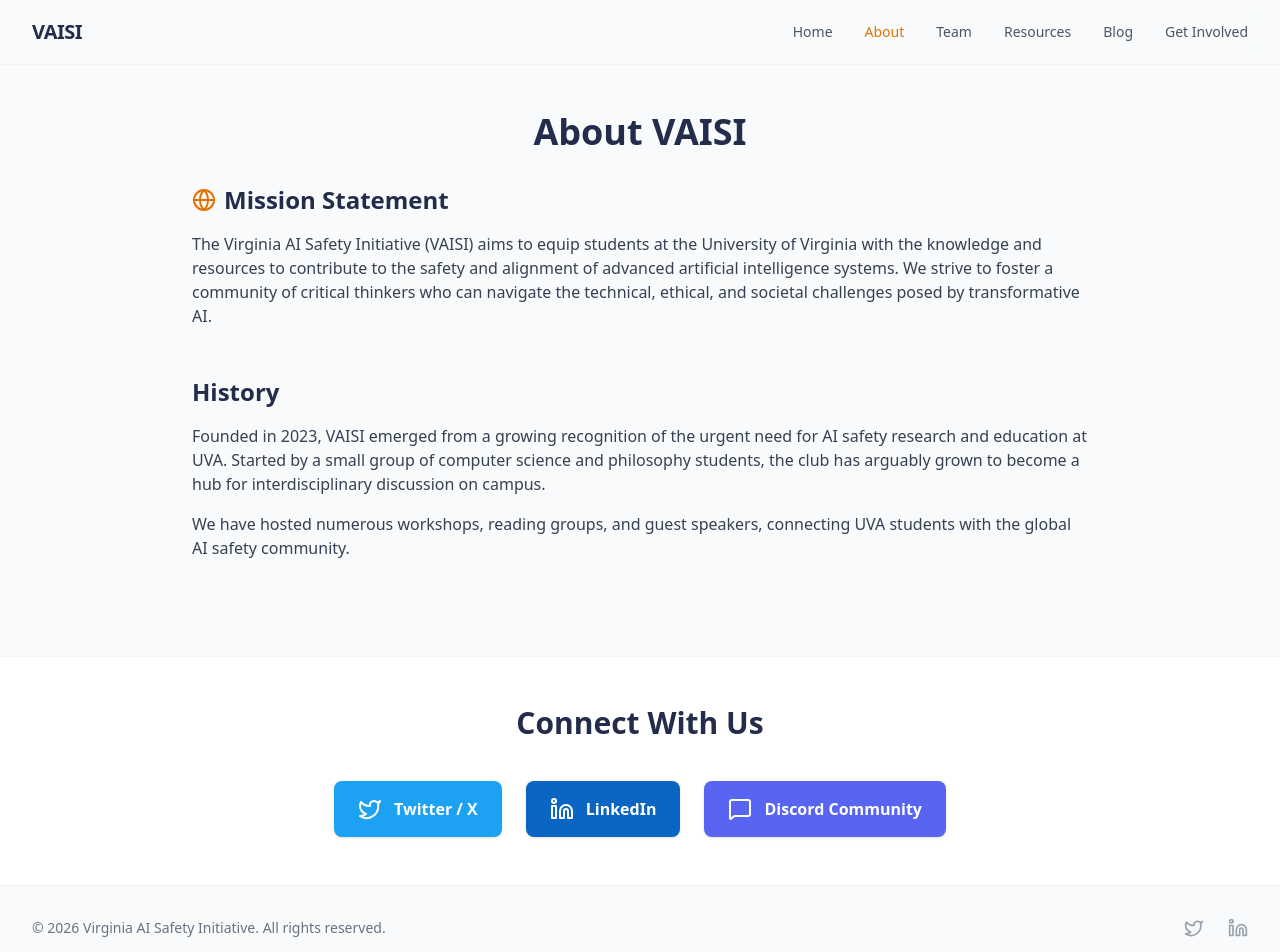
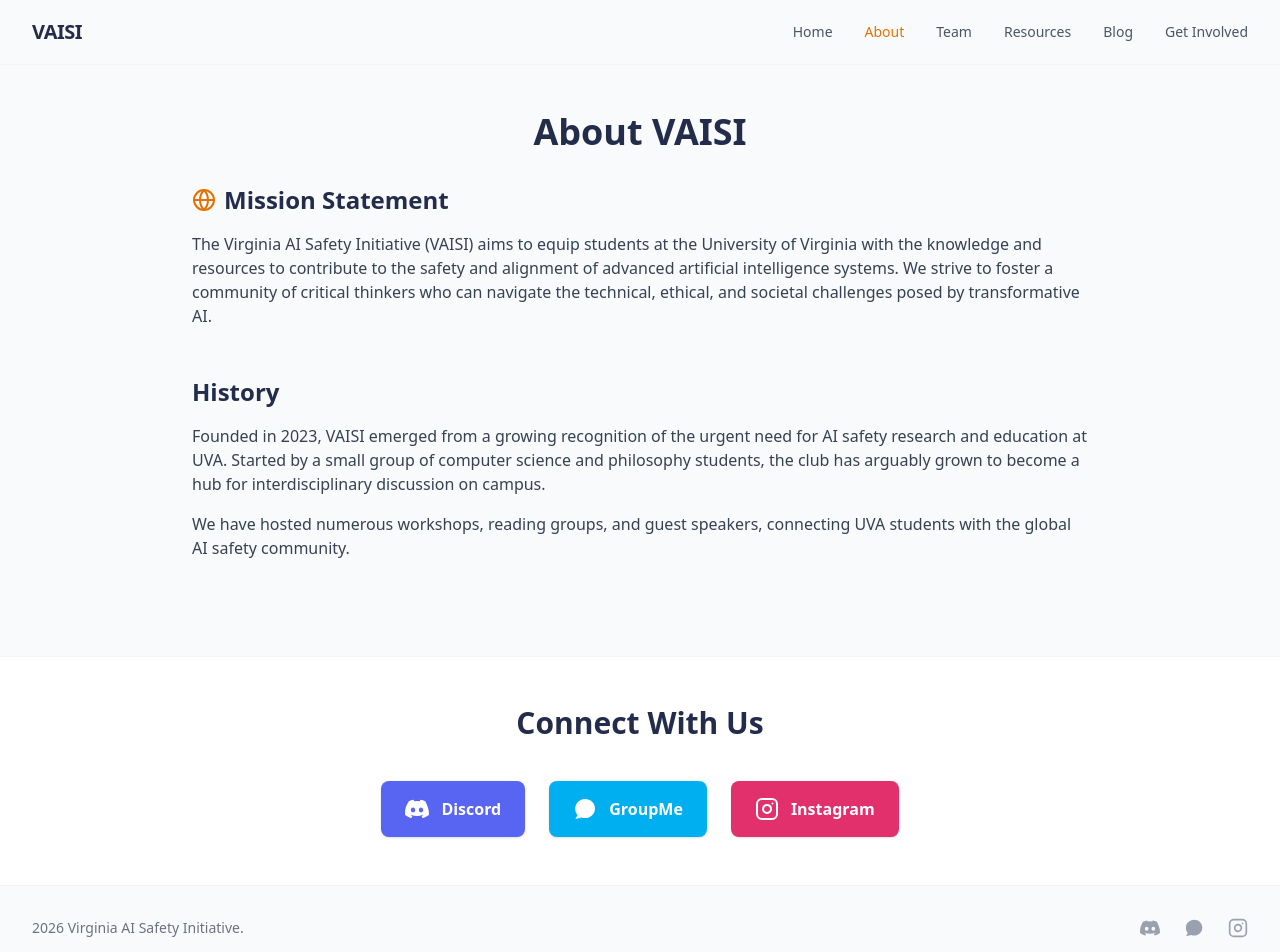
Before and after one commit to Virginia-AI-Security-Initiative/VAISI_Website, a Next.js app: page /about in a window 1280 px wide. Shown: the top 952 px of the page. Built offline with nearby package versions, Linux system fonts and the light colour scheme.

Commit message:
Updated connect with us options and footer

```diff
--- a/app/about/page.tsx
+++ b/app/about/page.tsx
@@ -1,5 +1,6 @@
 import Section from "@/components/Section";
-import { Twitter, Linkedin, MessageSquare, Globe } from "lucide-react";
+import { Instagram, Globe } from "lucide-react";
+import { DiscordIcon, GroupMeIcon } from "@/components/Icons";
 import Link from "next/link";
 
 export default function AboutPage() {
@@ -34,31 +35,31 @@ export default function AboutPage() {
                 <h2 className="text-3xl font-bold text-center text-primary mb-10">Connect With Us</h2>
                 <div className="flex justify-center gap-6 flex-wrap">
                     <a
-                        href="https://twitter.com"
-                        target="_blank"
-                        rel="noopener noreferrer"
-                        className="flex items-center gap-3 px-6 py-4 bg-[#1DA1F2] text-white rounded-lg hover:opacity-90 transition-opacity font-bold shadow-sm"
-                    >
-                        <Twitter size={24} />
-                        Twitter / X
-                    </a>
-                    <a
-                        href="https://linkedin.com"
-                        target="_blank"
-                        rel="noopener noreferrer"
-                        className="flex items-center gap-3 px-6 py-4 bg-[#0A66C2] text-white rounded-lg hover:opacity-90 transition-opacity font-bold shadow-sm"
-                    >
-                        <Linkedin size={24} />
-                        LinkedIn
-                    </a>
-                    <a
                         href="https://discord.com"
                         target="_blank"
                         rel="noopener noreferrer"
                         className="flex items-center gap-3 px-6 py-4 bg-[#5865F2] text-white rounded-lg hover:opacity-90 transition-opacity font-bold shadow-sm"
                     >
-                        <MessageSquare size={24} />
-                        Discord Community
+                        <DiscordIcon size={24} />
+                        Discord
+                    </a>
+                    <a
+                        href="https://groupme.com"
+                        target="_blank"
+                        rel="noopener noreferrer"
+                        className="flex items-center gap-3 px-6 py-4 bg-[#00AFF0] text-white rounded-lg hover:opacity-90 transition-opacity font-bold shadow-sm"
+                    >
+                        <GroupMeIcon size={24} />
+                        GroupMe
+                    </a>
+                    <a
+                        href="https://instagram.com"
+                        target="_blank"
+                        rel="noopener noreferrer"
+                        className="flex items-center gap-3 px-6 py-4 bg-[#E1306C] text-white rounded-lg hover:opacity-90 transition-opacity font-bold shadow-sm"
+                    >
+                        <Instagram size={24} />
+                        Instagram
                     </a>
                 </div>
             </Section>
--- a/components/Footer.tsx
+++ b/components/Footer.tsx
@@ -1,5 +1,6 @@
 import Link from 'next/link';
-import { Twitter, Linkedin } from 'lucide-react';
+import { Instagram } from 'lucide-react';
+import { DiscordIcon, GroupMeIcon } from './Icons';
 // Note: Discord icon is not in standard lucide-react export names sometimes, but let's try standard.
 // If Discord is missing, we can use a generic link or check docs. Lucide has 'MessageCircle' or similar.
 // Actually, Lucide does have 'Discord' in newer versions, or we can use SVG.
@@ -12,19 +13,22 @@ export default function Footer() {
                 <div className="flex flex-col md:flex-row justify-between items-center">
                     <div className="mb-4 md:mb-0">
                         <p className="text-sm text-gray-500">
-                            © {new Date().getFullYear()} Virginia AI Safety Initiative. All rights reserved.
+                            {new Date().getFullYear()} Virginia AI Safety Initiative.
                         </p>
                     </div>
                     <div className="flex space-x-6">
-                        <a href="https://twitter.com" target="_blank" rel="noopener noreferrer" className="text-gray-400 hover:text-primary transition-colors">
-                            <span className="sr-only">Twitter</span>
-                            <Twitter size={20} />
+                        <a href="https://discord.com" target="_blank" rel="noopener noreferrer" className="text-gray-400 hover:text-[#5865F2] transition-colors">
+                            <span className="sr-only">Discord</span>
+                            <DiscordIcon size={20} />
                         </a>
-                        <a href="https://linkedin.com" target="_blank" rel="noopener noreferrer" className="text-gray-400 hover:text-primary transition-colors">
-                            <span className="sr-only">LinkedIn</span>
-                            <Linkedin size={20} />
+                        <a href="https://groupme.com" target="_blank" rel="noopener noreferrer" className="text-gray-400 hover:text-[#00AFF0] transition-colors">
+                            <span className="sr-only">GroupMe</span>
+                            <GroupMeIcon size={20} />
                         </a>
-                        {/* Add Discord link if needed, using a generic icon or text if specific icon unavailable */}
+                        <a href="https://instagram.com" target="_blank" rel="noopener noreferrer" className="text-gray-400 hover:text-[#E1306C] transition-colors">
+                            <span className="sr-only">Instagram</span>
+                            <Instagram size={20} />
+                        </a>
                     </div>
                 </div>
             </div>
--- /dev/null
+++ b/components/Icons.tsx
@@ -0,0 +1,25 @@
+export const DiscordIcon = ({ size = 24, className = "" }: { size?: number, className?: string }) => (
+    <svg
+        xmlns="http://www.w3.org/2000/svg"
+        width={size}
+        height={size}
+        viewBox="0 0 24 24"
+        fill="currentColor" // Allow coloring via text-color utility
+        className={className}
+    >
+        <path d="M20.317 4.37a19.791 19.791 0 0 0-4.885-1.515.074.074 0 0 0-.079.037c-.21.375-.444.864-.608 1.25a18.27 18.27 0 0 0-5.487 0 12.64 12.64 0 0 0-.617-1.25.077.077 0 0 0-.079-.037A19.736 19.736 0 0 0 3.677 4.37a.07.07 0 0 0-.032.027C.533 9.046-.32 13.58.099 18.057a.082.082 0 0 0 .031.057 19.9 19.9 0 0 0 5.993 3.03.078.078 0 0 0 .084-.028c.462-.63.874-1.295 1.226-1.994a.076.076 0 0 0-.041-.106 13.107 13.107 0 0 1-1.872-.892.077.077 0 0 1-.008-.128 10.2 10.2 0 0 0 .372-.292.074.074 0 0 1 .077-.01c3.928 1.793 8.18 1.793 12.062 0a.074.074 0 0 1 .078.01c.12.098.246.198.373.292a.077.077 0 0 1-.006.127 12.299 12.299 0 0 1-1.873.892.077.077 0 0 0-.041.107c.36.698.772 1.362 1.225 1.993a.076.076 0 0 0 .084.028 19.839 19.839 0 0 0 6.002-3.03.077.077 0 0 0 .032-.054c.5-5.177-1.438-9.186-3.6-13.688a.076.076 0 0 0-.032-.028zM8.02 15.33c-1.183 0-2.157-1.085-2.157-2.419 0-1.333.956-2.419 2.157-2.419 1.21 0 2.176 1.096 2.157 2.42 0 1.333-.956 2.418-2.157 2.418zm7.975 0c-1.183 0-2.157-1.085-2.157-2.419 0-1.333.955-2.419 2.157-2.419 1.21 0 2.176 1.096 2.157 2.42 0 1.333-.946 2.418-2.157 2.418z" />
+    </svg>
+);
+
+export const GroupMeIcon = ({ size = 24, className = "" }: { size?: number, className?: string }) => (
+    <svg
+        xmlns="http://www.w3.org/2000/svg"
+        width={size}
+        height={size}
+        viewBox="0 0 24 24"
+        fill="currentColor"
+        className={className}
+    >
+        <path d="M12.086 2c-5.467 0-9.878 4.37-9.878 9.715 0 2.395.89 4.606 2.378 6.346L2.35 22l6.216-1.503c1.098.396 2.316.618 3.52.618 5.468 0 9.88-4.37 9.88-9.715S17.555 2 12.086 2zm4.148 11.23h-2.158c-.187 0-.348.163-.348.349v2.548l-2.072-3.87a.342.342 0 0 0-.306-.18h-2.19c-.198 0-.359.163-.359.349v5.275c0 .196.161.348.359.348h1.229c.198 0 .348-.152.348-.348V15.02l2.31 4.316a.346.346 0 0 0 .307.18h.682a.346.346 0 0 0 .307-.18l2.308-4.316v2.651c0 .196.162.348.36.348h1.223c.198 0 .36-.152.36-.348v-5.275c0-.186-.162-.349-.36-.349z" />
+    </svg>
+);
```
